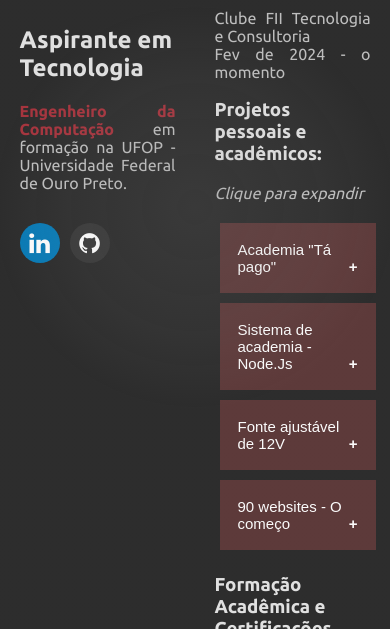
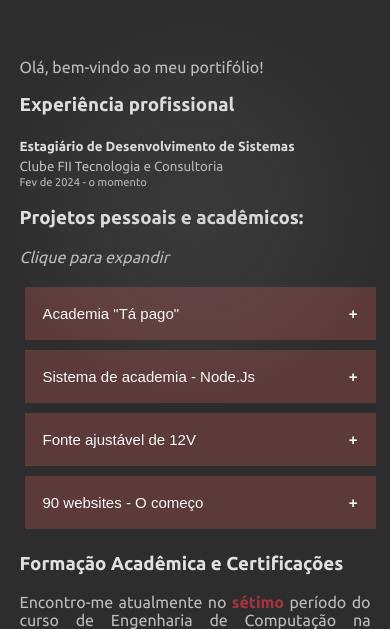
Before and after one commit to iamdiegosanches/iamdiegosanches.github.io, a plain HTML site: page index.html in a window 390 px wide. Shown: the part 215-844 px from the top of the page. Drawn offline with Linux system fonts and the light colour scheme; a web font is replaced by a local one.

Commit message:
Update style.css

```diff
--- a/style.css
+++ b/style.css
@@ -18,7 +18,11 @@
   );
 }
 
-::-moz-selection, ::selection { /* Code for Firefox */
+::-moz-selection { /* Code for Firefox */
+  background: #593434;
+}
+
+::selection {
   background: #593434;
 }
 
@@ -49,6 +53,10 @@ h1 {
   box-sizing: border-box;
 }
 
+.right-side {
+  float: right;
+}
+
 p {
   color: rgb(191, 191, 191);
   text-align: justify;
@@ -58,12 +66,21 @@ strong {
   color: #A62E38;
 }
 
-.right-side {
-  float: right;
+a {
+  color: #A62E38;
 }
 
-a {
-  color: #A62E38;
+.job-title {
+  margin-bottom: 1px;
+}
+
+.company-name {
+  margin-top: 5px;
+  font-size: smaller;
+}
+
+.date-range {
+  font-size: smaller;
 }
 
 /* Social Media Links */
@@ -139,3 +156,39 @@ a {
   overflow: hidden;
   transition: max-height 0.2s ease-out;
 }
+
+@media screen and (max-width: 700px) {
+  .container {
+    display: flex;
+    flex-direction: column;
+  }
+
+  .social-links {
+    list-style: none;
+    display: flex;
+    margin-top: 10%;
+  }
+
+  .left-side, .right-side {
+    width: 100%;
+    height: auto;
+    overflow-y: auto;
+    box-sizing: border-box;
+  }
+
+}
+
+@media screen and (max-width: 565) {
+
+}
+
+@media screen and (max-width: 400px) {
+  h1 {
+    font-size: 250%;
+  }
+
+  h2 {
+    font-size: 150%;
+  }
+
+}
```
